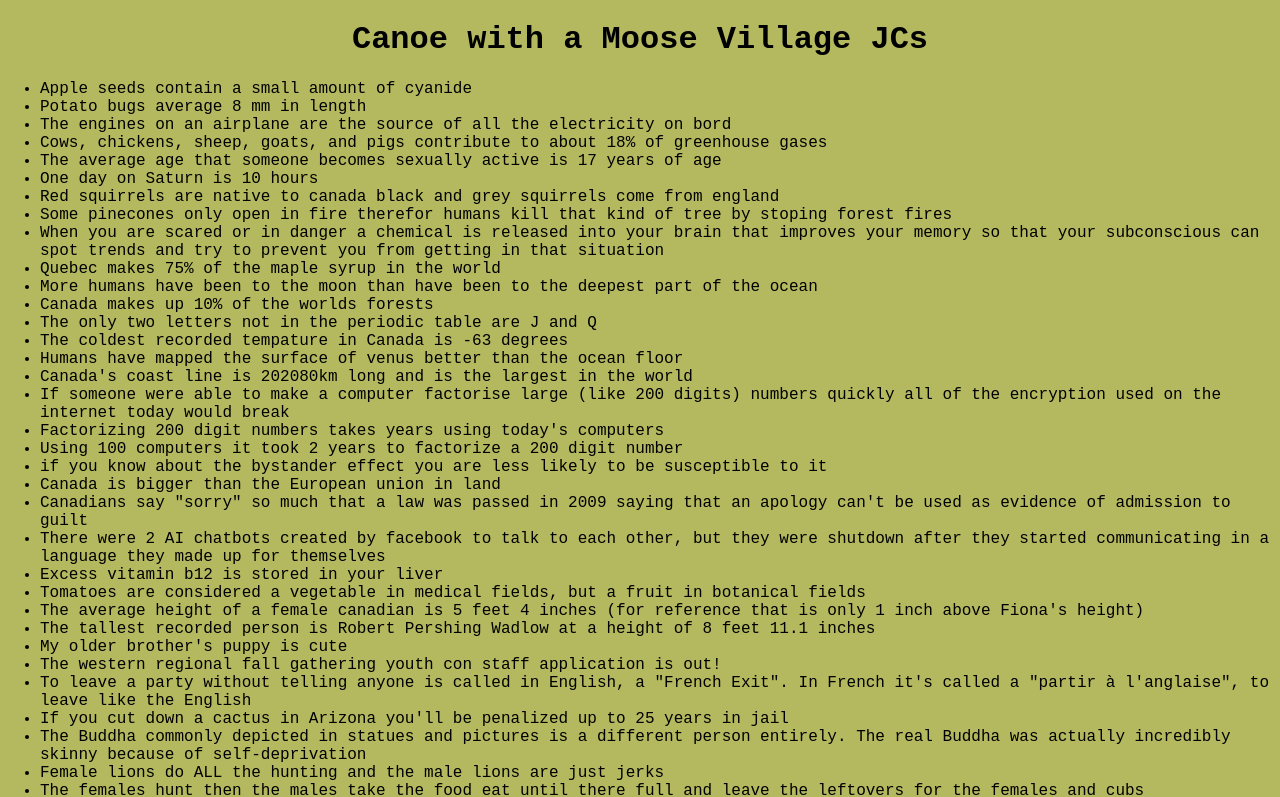
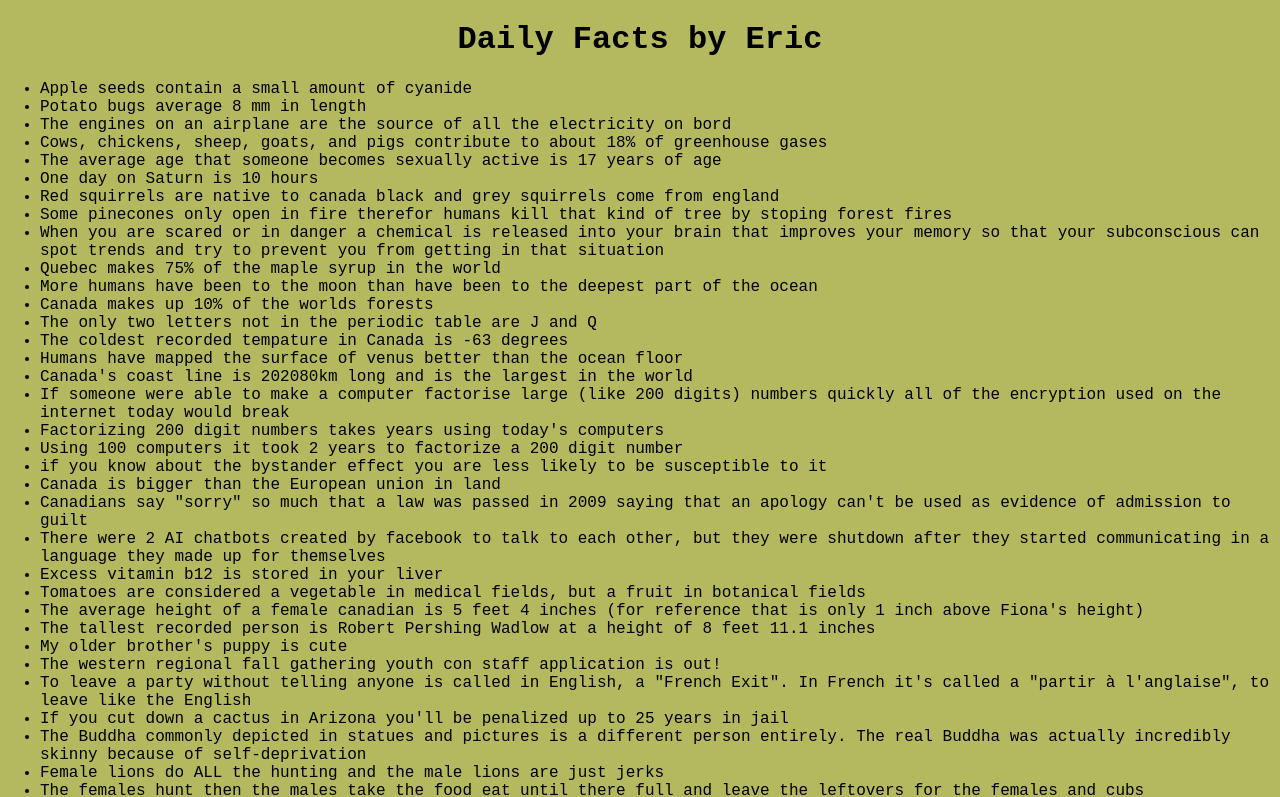
Before and after one commit to Eric-Patrick-James/dailyfacts, a plain HTML site: page index.html in a window 1280 px wide. Shown: the top 797 px of the page. Drawn offline with Linux system fonts and the light colour scheme.

Commit message:
Update index.html

```diff
--- a/index.html
+++ b/index.html
@@ -10,7 +10,7 @@
         <header>
             <div class="container">
                 <div id="branding">
-                    <h1>Canoe with a Moose Village JCs</h1>
+                    <h1>Daily Facts by Eric</h1>
                 </div>
             </div>
         </header>
```
